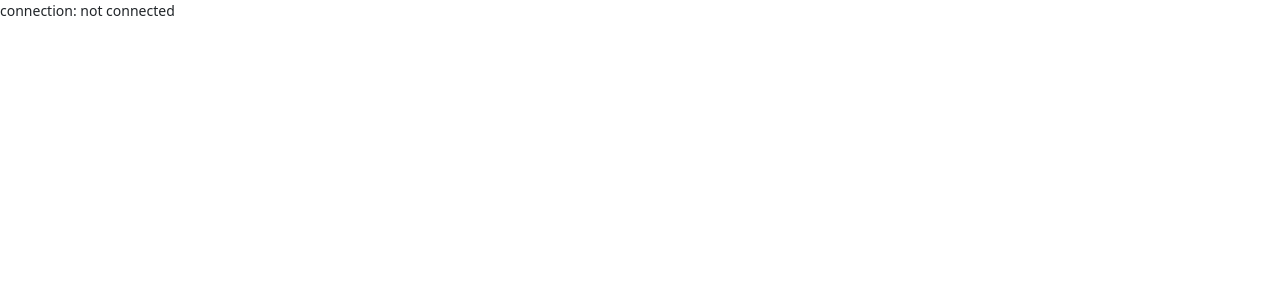
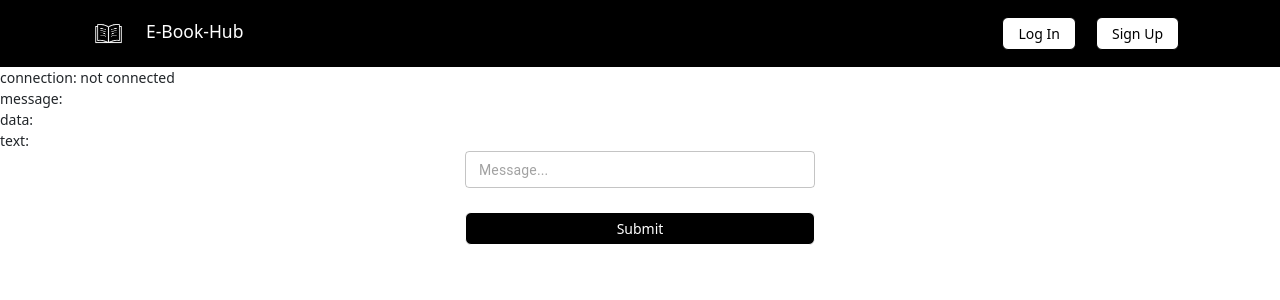
Before and after one commit to patelzil/E-Book-Hub, a React (Create React App) app in the folder frontend/: page /chat in a window 1280 px wide. Shown: the top 300 px of the page. Built offline with nearby package versions, Linux system fonts and the light colour scheme; no server answers.

Commit message:
Send message over to the server and update it on the clients using the server

```diff
--- a/frontend/src/components/ChatRoom.component.js
+++ b/frontend/src/components/ChatRoom.component.js
@@ -1,7 +1,10 @@
 import React from "react";
 import io from 'socket.io-client'
+import NavBar from "./navbar.component";
+import { Button, Form } from "react-bootstrap";
+import {TextField} from "@mui/material";
 
-export default class App extends React.Component {
+export default class ChatRoom extends React.Component {
     constructor(props) {
         super(props);
         this.state = {
@@ -9,7 +12,8 @@ export default class App extends React.Component {
             data: null,
             messages: [],
             text: "",
-            username:""
+            username:"",
+            bookClub: 23
         }
         this.socket =  io('http://localhost:3005', {
             transports: ['websocket'],
@@ -18,16 +22,74 @@ export default class App extends React.Component {
 
     componentDidMount() {
         this.socket.on('connect', () => {
-            this.setState({ isConnected: true });
+            console.log("frontend - connect")
+            this.setState({isConnected: true});
+        });
+
+        this.socket.on('chat message', (message) => {
+            // add the message to the database here
+            const newMsg = {
+                senderID: 12,
+                text: message,
+                time: Date().toLocaleString()
+            }
+            this.setState({messages: [...this.state.messages, newMsg]})
+            console.log(this.state.messages)
         });
     }
 
+    onChangeText = (e) =>{
+        this.setState({ text: e});
+    }
+
+    onSend = (event) =>{
+        event.preventDefault();
+        this.socket.emit('chat message', this.state.text)
+        this.setState({text:''})
+    }
 
     render(){
         return (
             <>
+                <div style={{ zIndex: 1000, top: 0, position: 'sticky', background: 'black' }}>
+                    <NavBar/>
+                </div>
                 <div>
-                    connection: {this.state.isConnected ? "connected" : "not connected"}
+                    connection: {this.state.isConnected ? "connected" : "not connected"}<br/>
+                    message:<br/>
+                    <div>{this.state.messages.map(msg => <p key={msg.time}>{msg.text}</p>)}</div>
+                    data: {this.state.data}<br/>
+                    text: {this.state.text}
+                </div>
+                <div className="form-div">
+                    <Form
+                        className="form"
+                    >
+                        <Form.Group className="mb-3 input-div" controlId="formFirstName" title="firstName">
+                            <TextField
+                                id="textMessage"
+                                hiddenLabel
+                                value={this.state.text}
+                                autoComplete={"off"}
+                                type = "text"
+                                size="small"
+                                style={{ width: "100%"}}
+                                placeholder="Message..."
+                                onChange={ e => {this.onChangeText(e.target.value)}}
+                            />
+                        </Form.Group>
+
+                        <Button
+                            className="submit-button input-div"
+                            style={{width: "350px"}}
+                            variant="primary"
+                            type="submit"
+                            title= "registerButton"
+                            onClick={this.onSend}
+                        >
+                            Submit
+                        </Button>
+                    </Form>
                 </div>
             </>
         )
--- a/frontend/src/components/books.component.js
+++ b/frontend/src/components/books.component.js
@@ -11,7 +11,7 @@ export default function Books(props) {
                 ) : props.list.length > 0 ? (
                     props.list.map((book)=><BookCard key={book.id} bookDetails={book}/>)
                 ) : (
-                    <h3 style={{textAlign: "center", margin: "20px"}}>No books found or Make sure backend is running on port 5000.</h3>
+                    <h3 style={{textAlign: "center", margin: "20px"}}>No books found. Please try again.</h3>
                 )}
             </Grid>
         </div>
```
Also changed, not shown: 1 other file (tests, documents, lock files or other folders).
